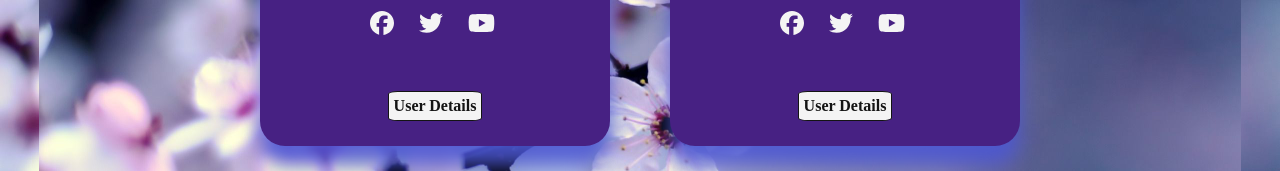
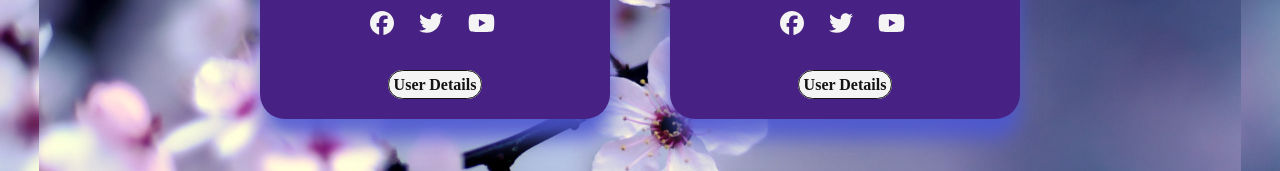
Before and after one commit to omerFarukCelikRep/flower-manager, a React (Create React App) app: page /users in a window 1280 px wide. Shown: the part 454-625 px from the top of the page. Built offline with nearby package versions, Linux system fonts and the light colour scheme; data requests are answered from the project's data file.

Commit message:
button ve hyperlink için primary ve secondary renk değişimi eklendi

```diff
--- a/src/assets/styles/utilities.scss
+++ b/src/assets/styles/utilities.scss
@@ -4,7 +4,7 @@ $background-color: #472183;
 $dark-color: #141414;
 $light-color: #f4f4f4;
 $danger-color: #ff0000;
-$link-color:#ff8c00;
+$link-color: #ff8c00;
 $main-box-shadow: 0 4px 8px 0 rgba(0, 0, 0, 0.5);
 
 .text-light {
@@ -21,22 +21,38 @@ $main-box-shadow: 0 4px 8px 0 rgba(0, 0, 0, 0.5);
 
 .route-link {
   margin: 15px 0 0;
-  display: inline-block;
   text-decoration: none;
   font-weight: 900;
   color: $dark-color;
   padding: 5px;
   border: 1px solid $dark-color;
   background-color: $light-color;
-  border-radius: 10%;
+  border-radius: 25px;
+  text-align: center;
+  cursor: pointer;
+
+  &:hover.danger {
+    background: $danger-color;
+    color: $primary-color;
+  }
+
+  &.primary {
+    background: $primary-color;
+    color: $dark-color;
+  }
+
+  &.secondary {
+    background: $link-color;
+    color: $dark-color;
+  }
 
   &:hover {
     background: $secondary-color;
-    color: $primary-color
+    color: $primary-color;
   }
 }
 
-.link{
+.link {
   display: inline-block;
   background-color: $link-color;
   text-decoration: none;
```
